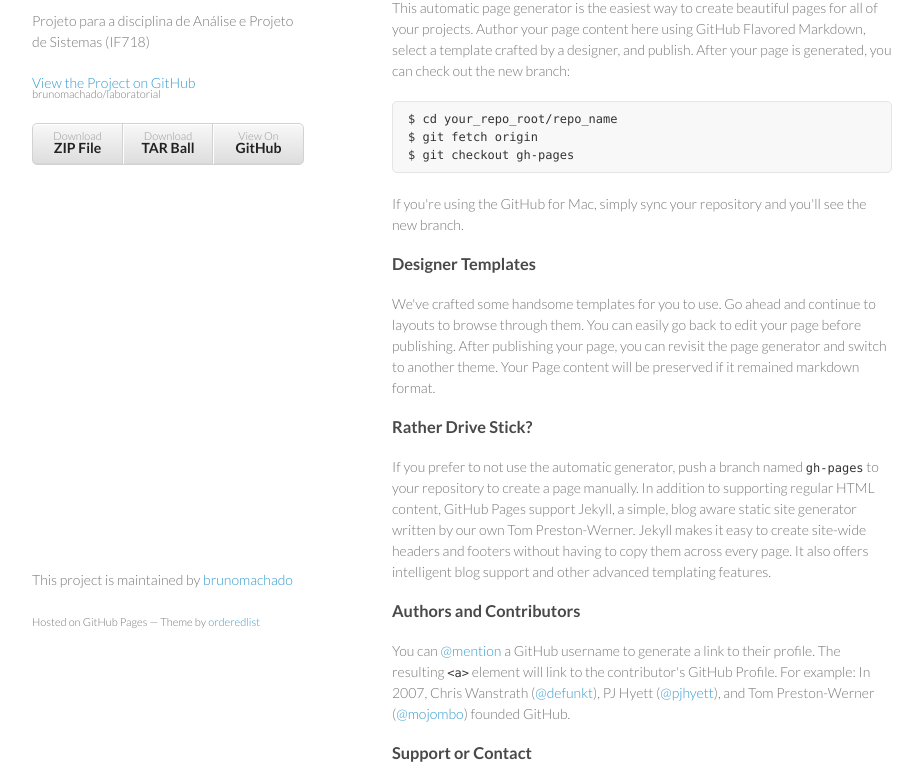
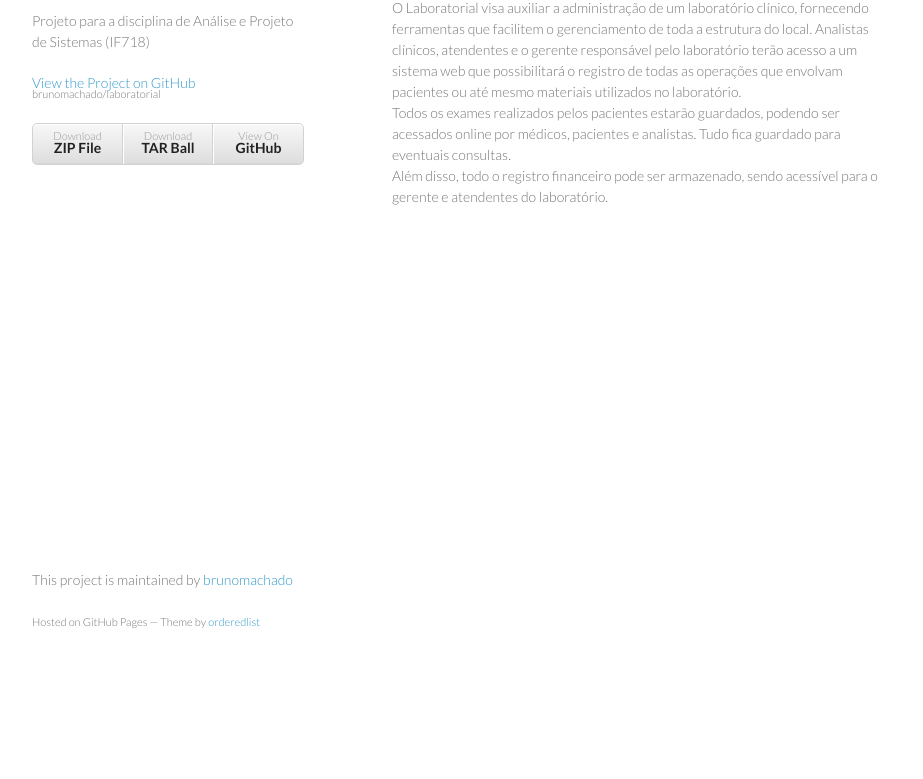
Before and after one commit to brunomachado/laboratorial, a plain HTML site: page index.html in a window 1280 px wide. Shown: the part 99-878 px from the top of the page, without its empty margins (178-1101 px from the left). After the commit the page ends 800 px from the top, so only its background shows below. Drawn offline with Linux system fonts and the light colour scheme.

Commit message:
Adiciona informações sobre o projeto

```diff
--- a/index.html
+++ b/index.html
@@ -28,32 +28,12 @@
         </ul>
       </header>
       <section>
-        <h3>Welcome to GitHub Pages.</h3>
+        <h3>Qual o propósito do projeto?</h3>
 
-<p>This automatic page generator is the easiest way to create beautiful pages for all of your projects. Author your page content here using GitHub Flavored Markdown, select a template crafted by a designer, and publish. After your page is generated, you can check out the new branch:</p>
-
-<pre><code>$ cd your_repo_root/repo_name
-$ git fetch origin
-$ git checkout gh-pages
-</code></pre>
-
-<p>If you're using the GitHub for Mac, simply sync your repository and you'll see the new branch.</p>
-
-<h3>Designer Templates</h3>
-
-<p>We've crafted some handsome templates for you to use. Go ahead and continue to layouts to browse through them. You can easily go back to edit your page before publishing. After publishing your page, you can revisit the page generator and switch to another theme. Your Page content will be preserved if it remained markdown format.</p>
-
-<h3>Rather Drive Stick?</h3>
-
-<p>If you prefer to not use the automatic generator, push a branch named <code>gh-pages</code> to your repository to create a page manually. In addition to supporting regular HTML content, GitHub Pages support Jekyll, a simple, blog aware static site generator written by our own Tom Preston-Werner. Jekyll makes it easy to create site-wide headers and footers without having to copy them across every page. It also offers intelligent blog support and other advanced templating features.</p>
-
-<h3>Authors and Contributors</h3>
-
-<p>You can <a href="https://github.com/blog/821" class="user-mention">@mention</a> a GitHub username to generate a link to their profile. The resulting <code>&lt;a&gt;</code> element will link to the contributor's GitHub Profile. For example: In 2007, Chris Wanstrath (<a href="https://github.com/defunkt" class="user-mention">@defunkt</a>), PJ Hyett (<a href="https://github.com/pjhyett" class="user-mention">@pjhyett</a>), and Tom Preston-Werner (<a href="https://github.com/mojombo" class="user-mention">@mojombo</a>) founded GitHub.</p>
-
-<h3>Support or Contact</h3>
-
-<p>Having trouble with Pages? Check out the documentation at <a href="http://help.github.com/pages">http://help.github.com/pages</a> or contact <a href="mailto:support@github.com">support@github.com</a> and we’ll help you sort it out.</p>
+<p>O Laboratorial visa auxiliar a administração de um laboratório clínico, fornecendo ferramentas que facilitem o gerenciamento de toda a estrutura do local. Analistas clínicos, atendentes e o gerente responsável pelo laboratório terão acesso a um sistema web que possibilitará o registro de todas as operações que envolvam pacientes ou até mesmo materiais utilizados no laboratório.<br>
+Todos os exames realizados pelos pacientes estarão guardados, podendo ser acessados online por médicos, pacientes e analistas. Tudo fica guardado para eventuais consultas.<br>
+Além disso, todo o registro financeiro pode ser armazenado, sendo acessível para o gerente e atendentes do laboratório.
+</p>
       </section>
       <footer>
         <p>This project is maintained by <a href="https://github.com/brunomachado">brunomachado</a></p>
```
